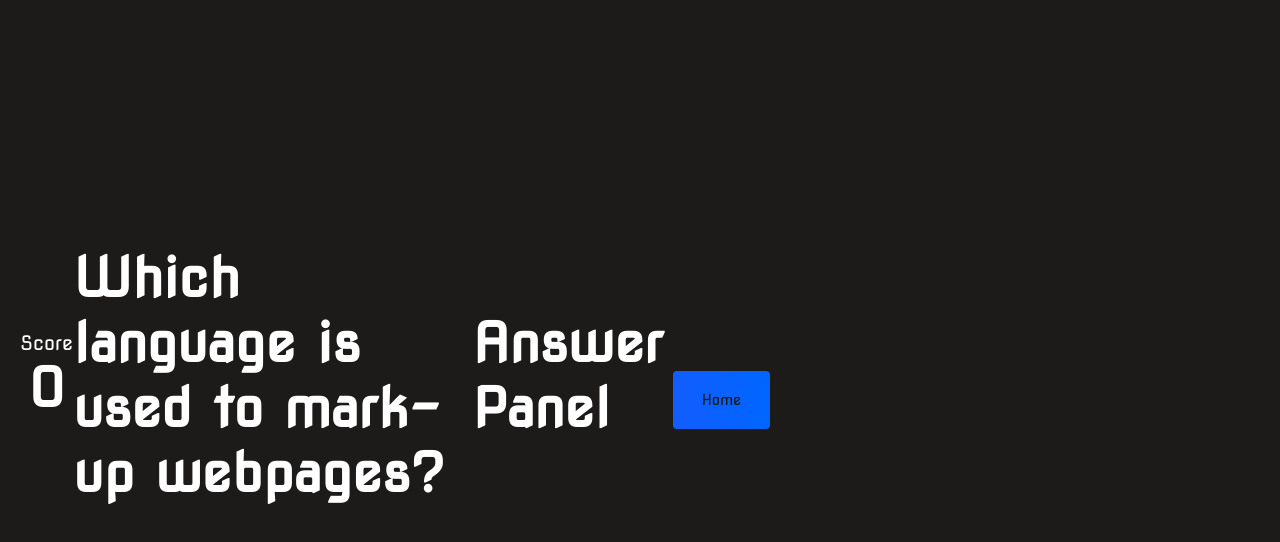
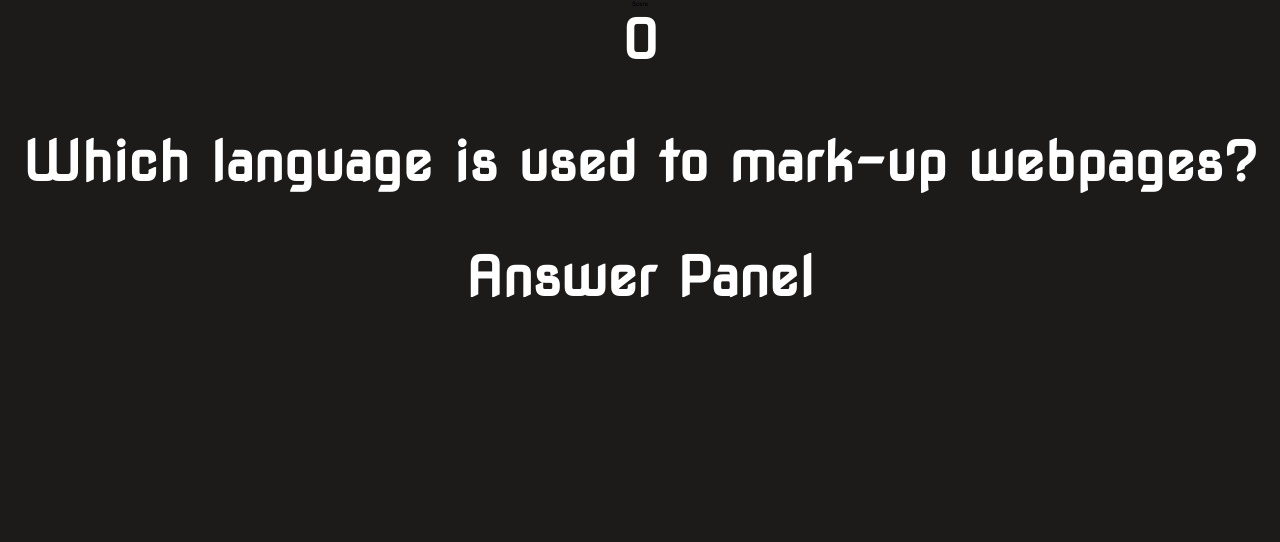
Before and after one commit to leon-luna-ray/coding-quiz, a React (Create React App) app: page /game in a window 1280 px wide. Shown: the top 542 px of the page. Built offline with nearby package versions, Linux system fonts and the light colour scheme.

Commit message:
positioning style fixes

```diff
--- a/src/components/AnswerPanel.js
+++ b/src/components/AnswerPanel.js
@@ -1,6 +1,5 @@
 import React from 'react';
 import AnswerButton from './AnswerButton';
-import '../styles/game.css';
 
 const AnswerPanel = ({ choices, answer, handleCorrect }) => {
   return (
--- a/src/components/Game.js
+++ b/src/components/Game.js
@@ -6,7 +6,6 @@ import AnswerPanel from './AnswerPanel';
 import ScorePanel from './ScorePanel';
 import { useHistory } from 'react-router-dom';
 import questions from './questions';
-import '../styles/game.css';
 
 const Game = () => {
   let history = useHistory();
@@ -35,8 +34,11 @@ const Game = () => {
   };
 
   return (
-    <div className='container game'>
+    <section className='game'>
+      <div className='game-panel'>
         <ScorePanel className='score-panel' score={score} />
+        {/* <Button id='home-btn' text='Home' onClick={redirectHome} /> */}
+        <br />
         <QuestionPanel
           className='question-panel'
           question={currentQuestion.question}
@@ -48,9 +50,10 @@ const Game = () => {
           answer={currentQuestion.answer}
           handleCorrect={handleCorrect}
         />
-      <Button id='home-btn' text='Home' onClick={redirectHome} />
+
         <Prompt when={gameStarted} message='Are you sure to want to leave?' />
       </div>
+    </section>
   );
 };
 
--- a/src/components/HighScores.js
+++ b/src/components/HighScores.js
@@ -9,9 +9,11 @@ const HighScores = () => {
     history.push('/');
   };
   return (
-    <div>
-      <h1>High Scores</h1>
-      <Button id='home-btn' text='Home' onClick={redirectHome} />
+    <div className='container'>
+      <div className='start-panel'>
+        <h1>High Scores</h1>
+        <Button id='home-btn' text='Home' onClick={redirectHome} />{' '}
+      </div>
     </div>
   );
 };
--- a/src/components/Start.js
+++ b/src/components/Start.js
@@ -1,7 +1,6 @@
 import React from 'react';
 import { useHistory } from 'react-router-dom';
 import Button from './Button';
-import '../styles/start.css';
 
 const Start = () => {
   let history = useHistory();
@@ -17,10 +16,11 @@ const Start = () => {
 
   return (
     <div className='container'>
-      <div className='flex-row'>
+      <div className='start-panel'>
+        <div className='start-title'>
           <h1>Coding Quiz!</h1>
         </div>
-
+        <div className='start-btns'>
           <Button
             id='start-btn'
             text={'Start'}
@@ -33,6 +33,8 @@ const Start = () => {
             onClick={viewHighScores}
           />
         </div>
+      </div>
+    </div>
   );
 };
 
--- a/src/styles/game.css
+++ /dev/null
@@ -1,77 +0,0 @@
-body {
-  color: #fff;
-}
-
-.choice-container {
-  display: flex;
-  margin-bottom: 0.8rem;
-  width: 100%;
-  border-radius: 4px;
-  background: rgb(18, 93, 255);
-  font-size: 3rem;
-  min-width: 80rem;
-}
-
-.choice-container:hover {
-  cursor: pointer;
-  transform: scale(1.02);
-  transform: transform 100ms;
-}
-
-.choice-prefix {
-  padding: 2rem 2.5rem;
-  color: white;
-}
-
-.choice-text {
-  padding: 2rem;
-  width: 100%;
-}
-
-.correct {
-  background: linear-gradient(
-    32deg rgba(11, 223, 36) 0% rgb(41, 232, 111) 100%
-  );
-}
-
-.incorrect {
-  background: linear-gradient(
-    32deg rgba(230, 29, 36, 1) 0% rgb(224, 11, 11, 1) 100%
-  );
-}
-
-#hud {
-  display: flex;
-  justify-content: space-between;
-}
-
-.hud-prefix {
-  text-align: center;
-  font-size: 2rem;
-}
-
-.hud-main-text {
-  text-align: center;
-  color: #fff;
-}
-
-#progressBar {
-  width: 20rem;
-  height: 3rem;
-  border: 0.2rem solid rgb(11, 223, 36);
-  margin-top: 2rem;
-  border-radius: 50px;
-  overflow: hidden;
-}
-
-#prgressBarFull {
-  height: 100%;
-  background: rgb(11, 223, 36);
-  width: 0%;
-}
-
-@media screen and (max-width: 768px) {
-  .choice-container {
-    min-width: 40rem;
-  }
-}
--- a/src/styles/start.css
+++ /dev/null
@@ -1,17 +0,0 @@
-#highscore-btn {
-  background: linear-gradient(
-    90deg,
-    rgb(255, 247, 9) 0%,
-    rgb(240, 221, 6) 100%
-  );
-  color: white;
-}
-
-#highscore-btn:hover {
-  box-shadow: 0 0.4rem 1.4rem 0 rgba(255, 0, 0, 0.5);
-}
-
-.fa-crown {
-  font-size: 2.5rem;
-  margin-left: 1rem;
-}
--- a/src/styles/style.css
+++ b/src/styles/style.css
@@ -24,42 +24,28 @@ h2 {
 }
 
 .container {
-  width: 100vw;
-  height: 100vh;
+  margin: 2rem;
   display: flex;
-  justify-content: center;
-  align-items: center;
-  max-width: 80rem;
-  margin: 0, auto;
-  padding: 2rem;
-}
-
-.flex-column {
-  display: flex;
-  flex-direction: column;
-}
-
-.flex-row {
-  display: flex;
-  flex-direction: row;
-}
-
-.flex-center {
-  justify-content: center;
-  align-items: center;
-}
-
-.justify-center {
-  justify-content: center;
 }
 
 .text-center {
   text-align: center;
 }
 
-.hidden {
-  display: none;
+.start-panel {
+  display: flex;
+  align-items: center;
+  justify-content: center;
+  flex-direction: column;
+  margin: 0 auto;
+  background-color: #222222;
+  border-radius: 5px;
+  padding: 2rem;
 }
+/*
+.start-btns {
+
+} */
 
 .btn {
   font-size: 2.4rem;
@@ -88,3 +74,33 @@ h2 {
   box-shadow: none;
   transform: none;
 }
+
+#highscore-btn {
+  background: linear-gradient(
+    90deg,
+    rgb(255, 247, 9) 0%,
+    rgb(240, 221, 6) 100%
+  );
+  color: white;
+}
+
+#highscore-btn:hover {
+  box-shadow: 0 0.4rem 1.4rem 0 rgba(255, 0, 0, 0.5);
+}
+
+.fa-crown {
+  font-size: 2.5rem;
+  margin-left: 1rem;
+}
+
+.game {
+  display: flex;
+}
+
+.game-panel {
+  margin: 0 auto;
+  display: flex;
+  flex-direction: column;
+  align-content: center;
+  text-align: center;
+}
```
Lines whose indentation alone changed are shown as unchanged.
